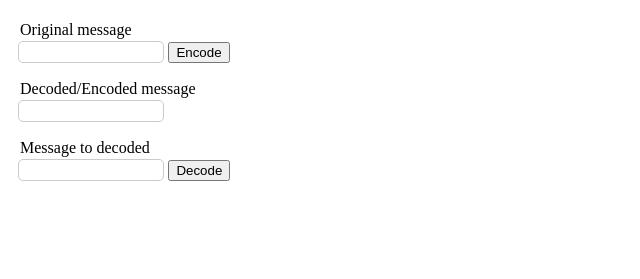
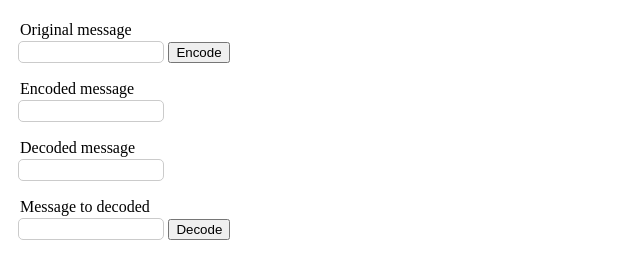
Before and after one commit to vafle228/MatMechScripts, a plain HTML site: page index.html in a window 1280 px wide. Shown: the part 61-340 px from the top of the page, without its empty margins (0-640 px from the left). Drawn offline with Linux system fonts and the light colour scheme.

Commit message:
Decode upd

```diff
--- a/index.html
+++ b/index.html
@@ -55,8 +55,13 @@
 		</div>
 
 		<div class="row">
-			<label>Decoded/Encoded message</label>
-			<input type="text" id="result" maxlength="7" disabled/>
+			<label>Encoded message</label>
+			<input type="text" id="en-result" maxlength="7" disabled/>
+		</div>
+
+		<div class="row">
+			<label>Decoded message</label>
+			<input type="text" id="de-result" maxlength="7" disabled/>
 		</div>
 
 		<div class="row">
@@ -72,12 +77,12 @@
 	<script>
 		function code() {
 			const message = document.getElementById('msg').value;
-			document.getElementById("result").value = encodeMsg(message);
+			document.getElementById("en-result").value = encodeMsg(message);
 		}
 
 		function decode() {
 			const message = document.getElementById('code').value;
-			document.getElementById("result").value = decodeMsg(message);
+			document.getElementById("de-result").value = decodeMsg(message);
 		}
 
 		function validate(event) {
```
